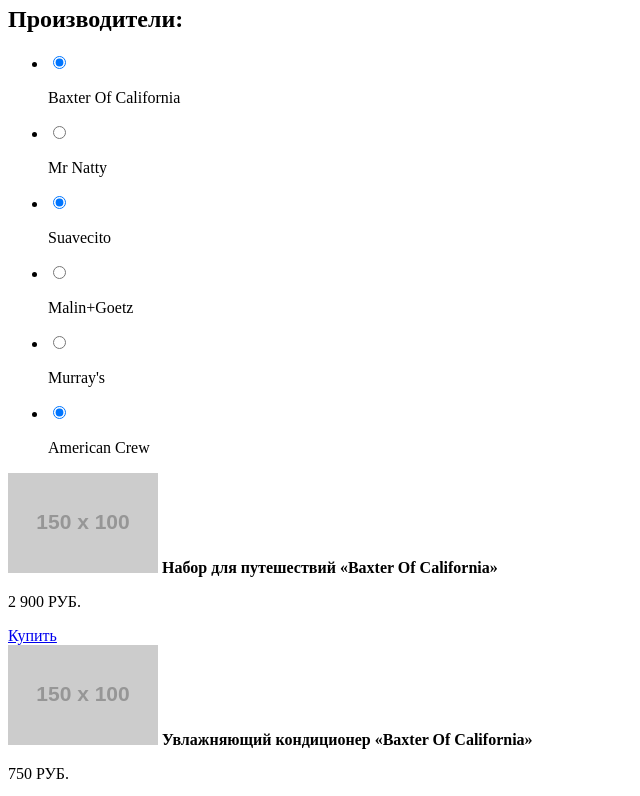
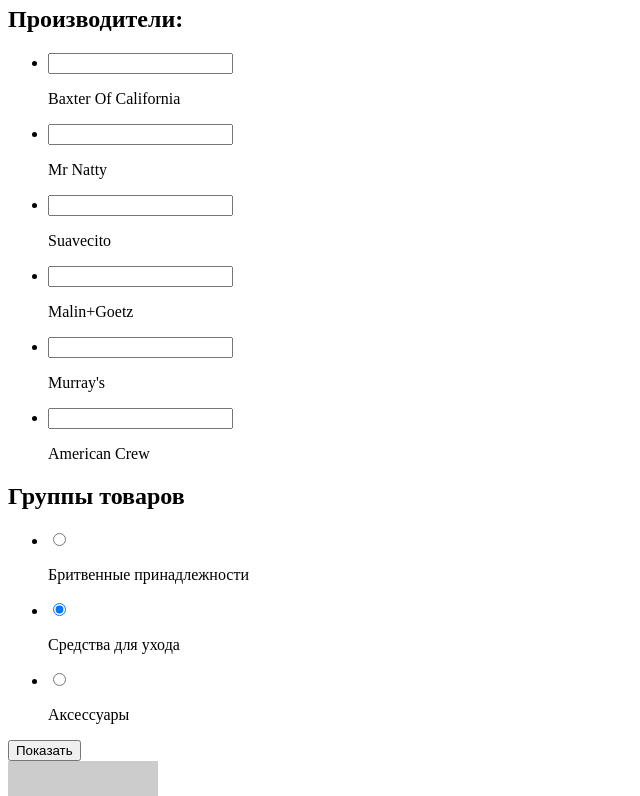
Before and after one commit to Riseufa/317897-barbershop, a plain HTML site: page catilog-shop.html in a window 1280 px wide. Shown: the part 400-1196 px from the top of the page, without its empty margins (0-640 px from the left). Drawn offline with Linux system fonts and the light colour scheme.

Commit message:
Исправлен блок группы товаров

```diff
--- a/catilog-shop.html
+++ b/catilog-shop.html
@@ -45,42 +45,67 @@
         <ul>
            <li>
              <label>
-             <input type="radio" checked>
+             <input type="checked" checked>
              <p>Baxter Of California</p>
            </label>
            </li>
            <li>
              <label>
-             <input type="radio">
+             <input type="checked">
              <p>Mr Natty</p>
            </label>
            </li>
            <li>
              <label>
-             <input type="radio" checked>
+             <input type="checked" checked>
              <p>Suavecito</p>
            </label>
            </li>
            <li>
              <label>
-             <input type="radio">
+             <input type="checked">
              <p>Malin+Goetz</p>
            </label>
            </li>
            <li>
              <label>
-             <input type="radio">
+             <input type="checked">
              <p>Murray's</p>
            </label>
            </li>
            <li>
              <label>
-             <input type="radio" checked>
+             <input type="checked" checked>
              <p>American Crew</p>
            </label>
            </li>
         </ul>
       </div>
+      <div class="product-groups">
+       <h2>Группы товаров</h2>
+
+         <ul>
+           <li>
+             <label>
+             <input type="radio">
+             <p>Бритвенные принадлежности</p>
+           </label>
+             </li>
+             <li>
+               <label>
+                 <input type="radio" checked>
+                 <p>Средства для ухода</p>
+               </label>
+             </li>
+               <li>
+                 <label>
+                   <input type="radio">
+                   <p>Аксессуары</p>
+                 </label>
+               </li>
+         </ul>
+         <input type="submit" value="Показать">
+       </div>
     </form>
     <div class="shop-container">
         <div class="product-container">
@@ -120,32 +145,9 @@
     <a href="#"> Купить</a>
      </div>
   </div>
-  <div class="product-groups">
-   <h2>Группы товаров</h2>
-   <form>
-     <ul>
-       <li>
-         <label>
-         <input type="checkbox">
-         <p>Бритвенные принадлежности</p>
-       </label>
-         </li>
-         <li>
-           <label>
-             <input type="checkbox" checked>
-             <p>Средства для ухода</p>
-           </label>
-         </li>
-           <li>
-             <label>
-               <input type="checkbox">
-               <p>Аксессуары</p>
-             </label>
-           </li>
-     </ul>
-     <input type="submit" value="Показать">
-   </form>
-  </div>
+
+
+
   <div class="pagination">
     <ul>
       <li><a href="#">1</li>
```
